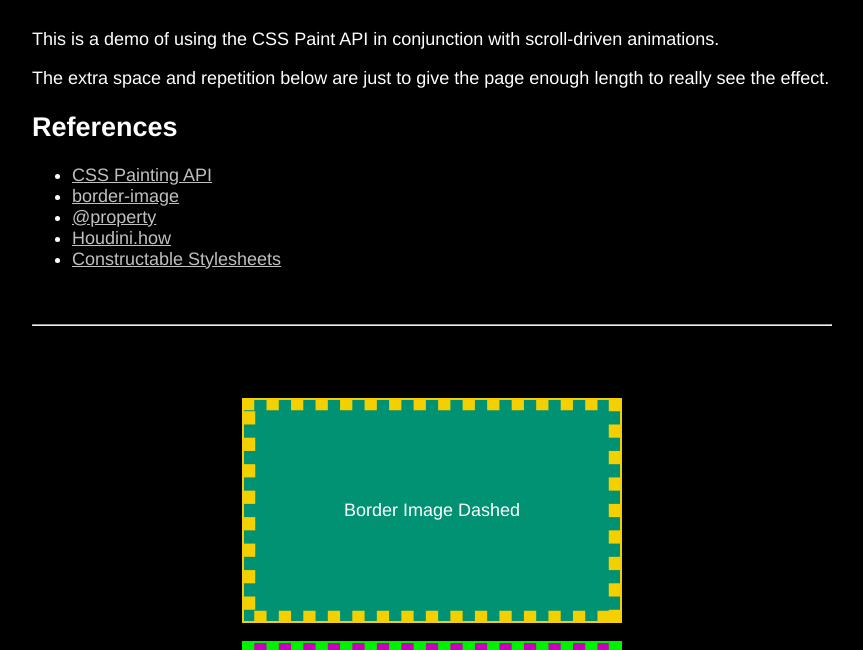
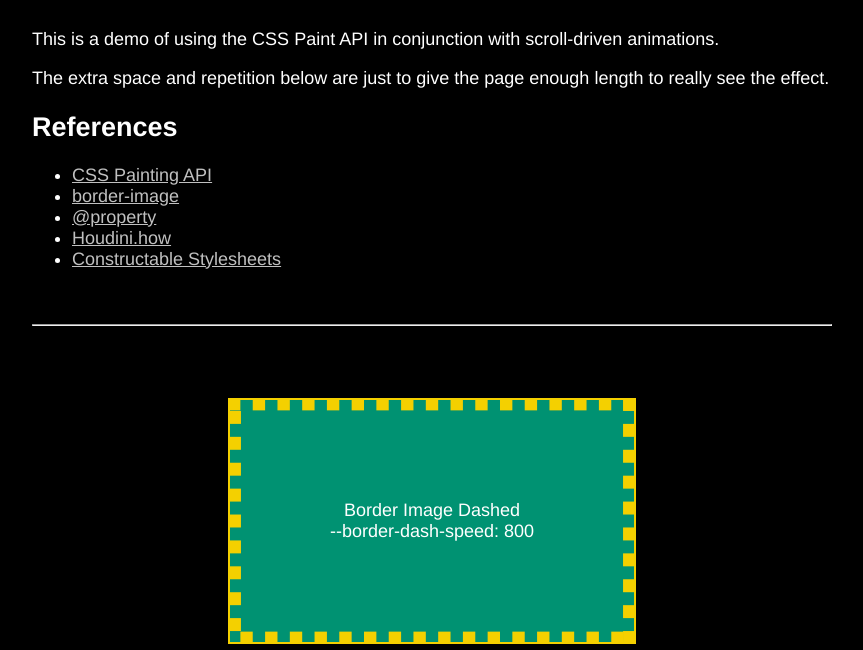
Before and after one commit to andyvanee/css-demoscene, a plain HTML site: page border-image/index.html in a window 1280 px wide. Shown: the part 150-800 px from the top of the page, without its empty margins (208-1071 px from the left). Drawn offline with Linux system fonts and the light colour scheme.

Commit message:
Add annotation to clarify component variables

```diff
--- a/border-image/index.html
+++ b/border-image/index.html
@@ -133,8 +133,16 @@
                 }
             </style>
             <div class="wrapper">
-                <border-image-dashed>Border Image Dashed</border-image-dashed>
-                <border-image-dashed class="border-image-dashed-alt">Border Image Dashed</border-image-dashed>
+                <border-image-dashed>
+                    Border Image Dashed
+                    <br />
+                    --border-dash-speed: 800
+                </border-image-dashed>
+                <border-image-dashed class="border-image-dashed-alt">
+                    Border Image Dashed
+                    <br />
+                    --border-dash-speed: 400
+                </border-image-dashed>
             </div>
         </template>
 
```
